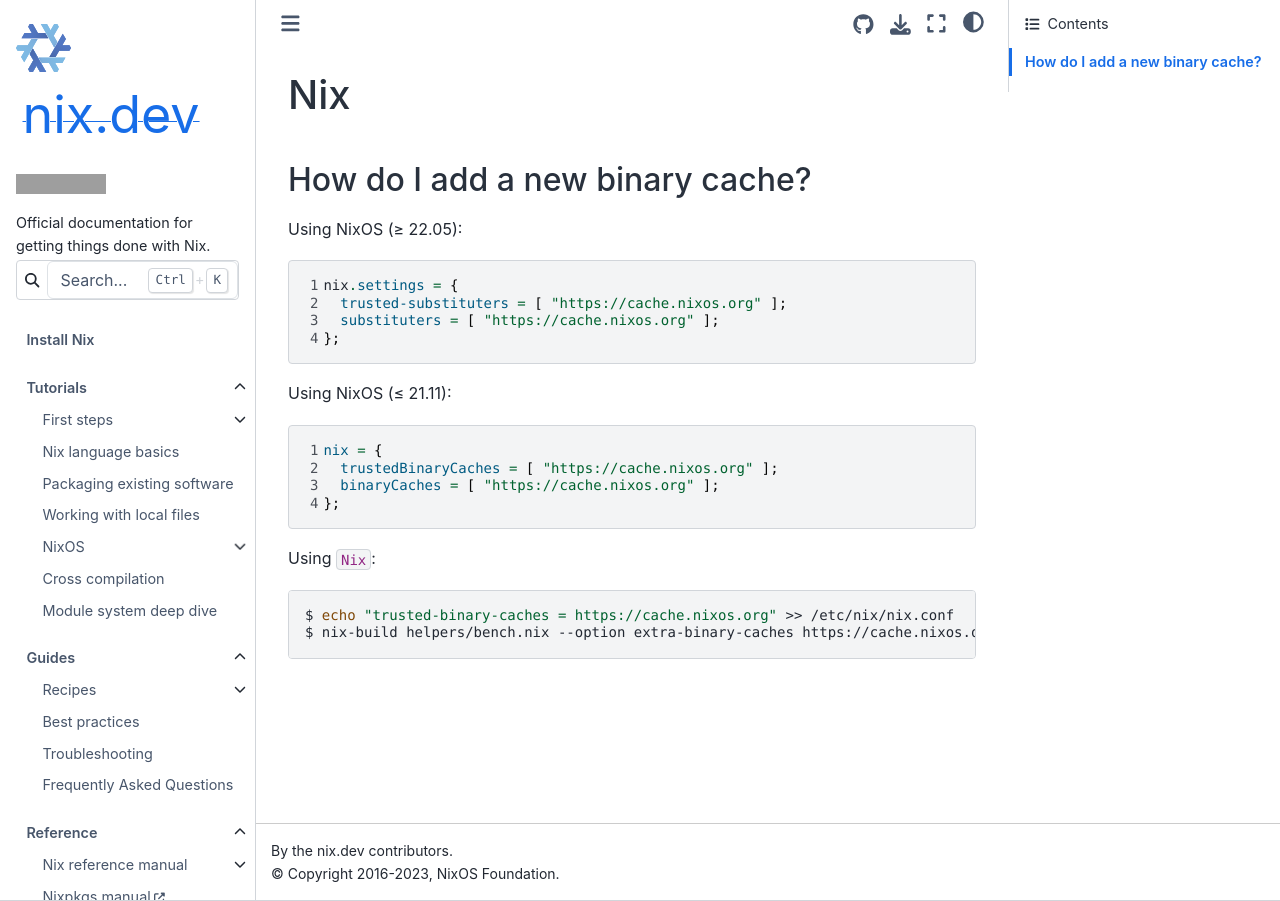
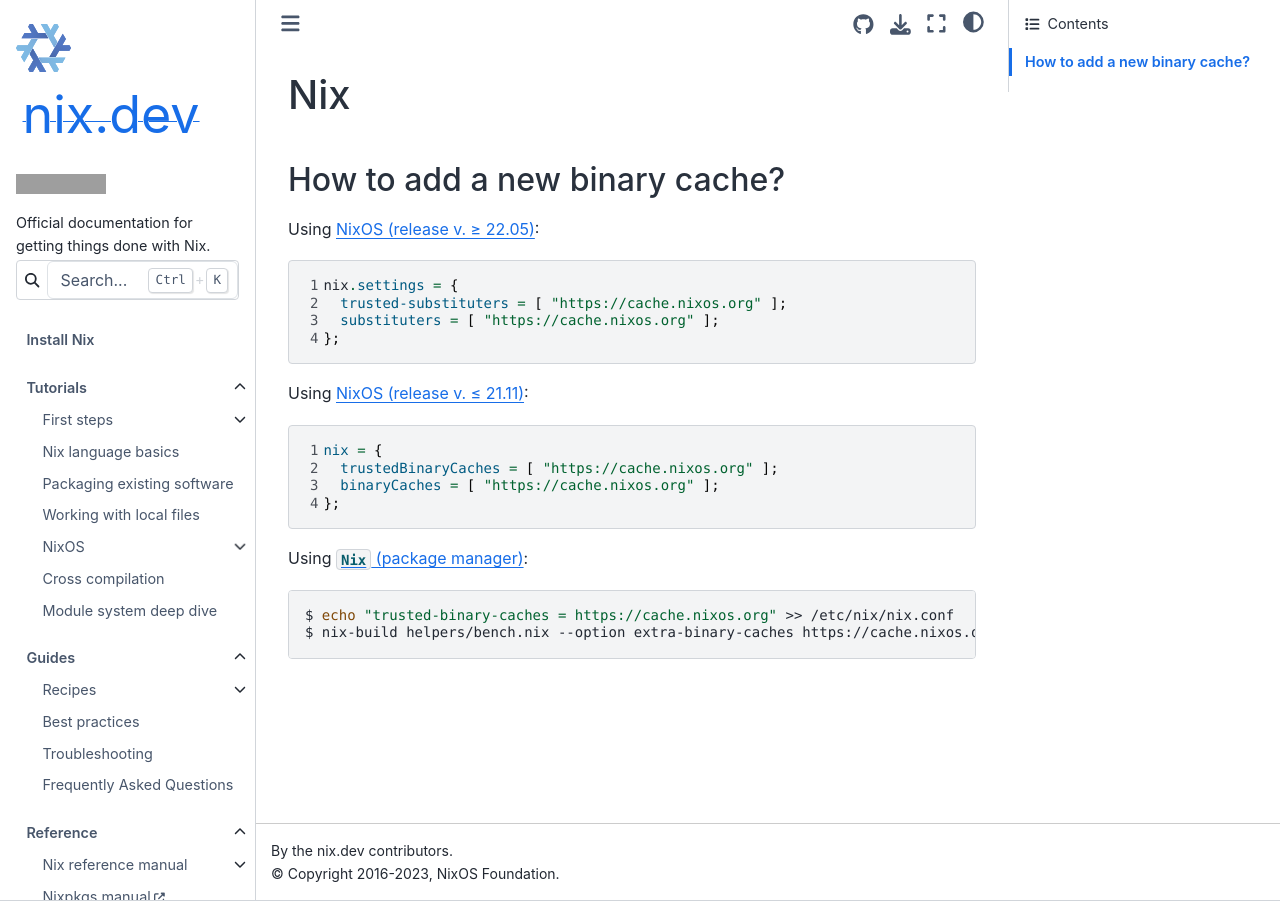
Before and after one commit to NixOS/nix.dev, a Sphinx documentation site: the page built from source/guides/recipes/nix-recipes.md, in a window 1280 px wide. Built offline with Sphinx 7.4.7 and the Sphinx Book theme 1.1.4, drawn with Linux system fonts in a browser that asks for light colours; grey boxes are pictures that could not be loaded.

Commit message:
rephrase question and add links

````diff
--- a/source/guides/recipes/nix-recipes.md
+++ b/source/guides/recipes/nix-recipes.md
@@ -1,9 +1,9 @@
 (nix-recipes)=
 # Nix
 
-## How do I add a new binary cache?
+## How to add a new binary cache?
 
-Using NixOS (≥ 22.05):
+Using [NixOS (release v. ≥ 22.05)](https://nixos.org/blog/announcements#nixos-22.05):
 
 ```nix
 nix.settings = {
@@ -12,7 +12,7 @@
 };
 ```
 
-Using NixOS (≤ 21.11):
+Using [NixOS (release v. ≤ 21.11)](https://nixos.org/blog/announcements#nixos-21.11):
 
 ```nix
 nix = {
@@ -21,7 +21,7 @@
 };
 ```
 
-Using `Nix`:
+Using [`Nix` (package manager)](https://nix.dev/install-nix.html):
 
 ```shell-session
 $ echo "trusted-binary-caches = https://cache.nixos.org" >> /etc/nix/nix.conf
````
